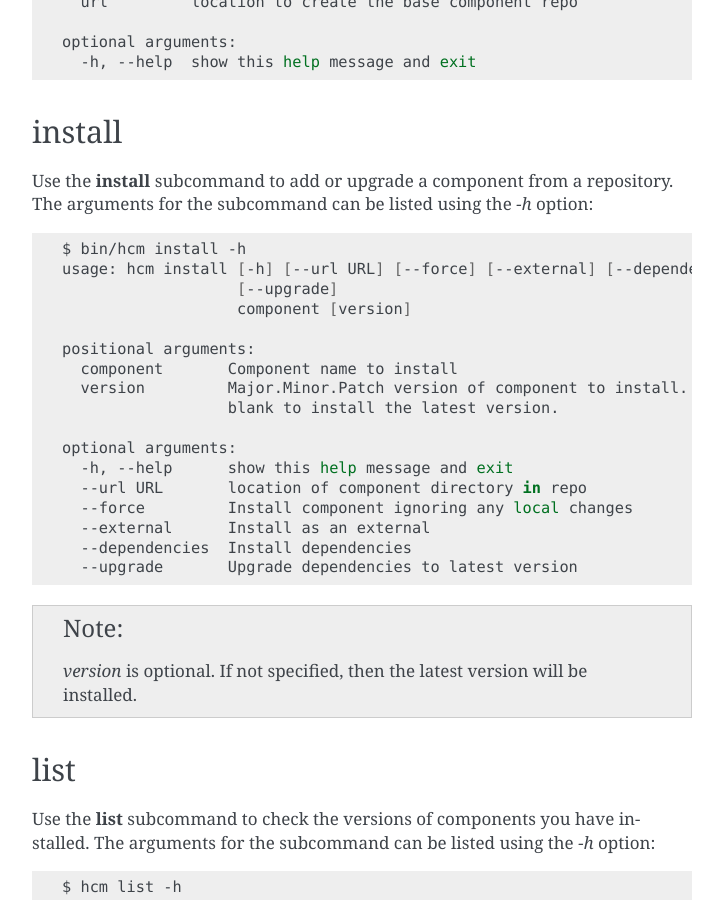
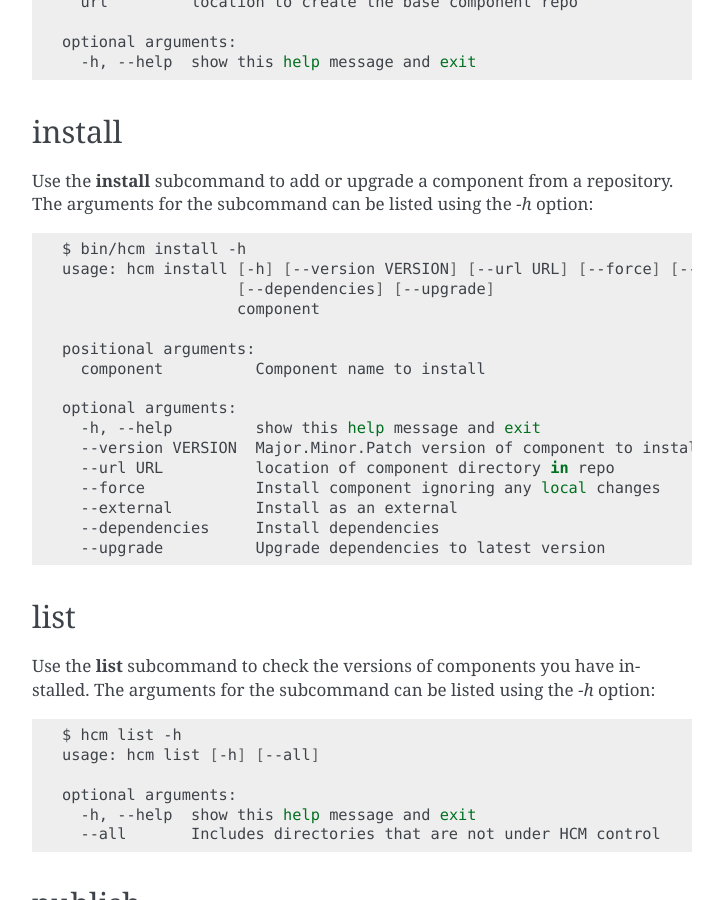
Before and after one commit to jeremiah-c-leary/hdl-component-manager, a Sphinx documentation site: the page built from docs/source/usage.rst, in a window 1280 px wide and 900 px high, scrolled down 764 px. Shown: the whole window, without its empty margins (388-1111 px from the left). Built offline with Sphinx 7.4.7, drawn with Linux system fonts in a browser that asks for light colours.

Commit message:
Updates for issue #40
The version positional argument was changed to an optional argument.

```diff
--- a/docs/source/usage.rst
+++ b/docs/source/usage.rst
@@ -50,25 +50,21 @@
 .. code-block:: bash
 
     $ bin/hcm install -h
-    usage: hcm install [-h] [--url URL] [--force] [--external] [--dependencies]
-                       [--upgrade]
-                       component [version]
+    usage: hcm install [-h] [--version VERSION] [--url URL] [--force] [--external]
+                       [--dependencies] [--upgrade]
+                       component
 
     positional arguments:
-      component       Component name to install
-      version         Major.Minor.Patch version of component to install. Leave
-                      blank to install the latest version.
+      component          Component name to install
 
     optional arguments:
-      -h, --help      show this help message and exit
-      --url URL       location of component directory in repo
-      --force         Install component ignoring any local changes
-      --external      Install as an external
-      --dependencies  Install dependencies
-      --upgrade       Upgrade dependencies to latest version
-
-.. NOTE:: *version* is optional.
-          If not specified, then the latest version will be installed.
+      -h, --help         show this help message and exit
+      --version VERSION  Major.Minor.Patch version of component to install.
+      --url URL          location of component directory in repo
+      --force            Install component ignoring any local changes
+      --external         Install as an external
+      --dependencies     Install dependencies
+      --upgrade          Upgrade dependencies to latest version
 
 list
 ----
```
Also changed, not shown: README.rst (+11 -15 lines), docs/source/install_subcommand.rst (+6 -6 lines), 1 other file.
